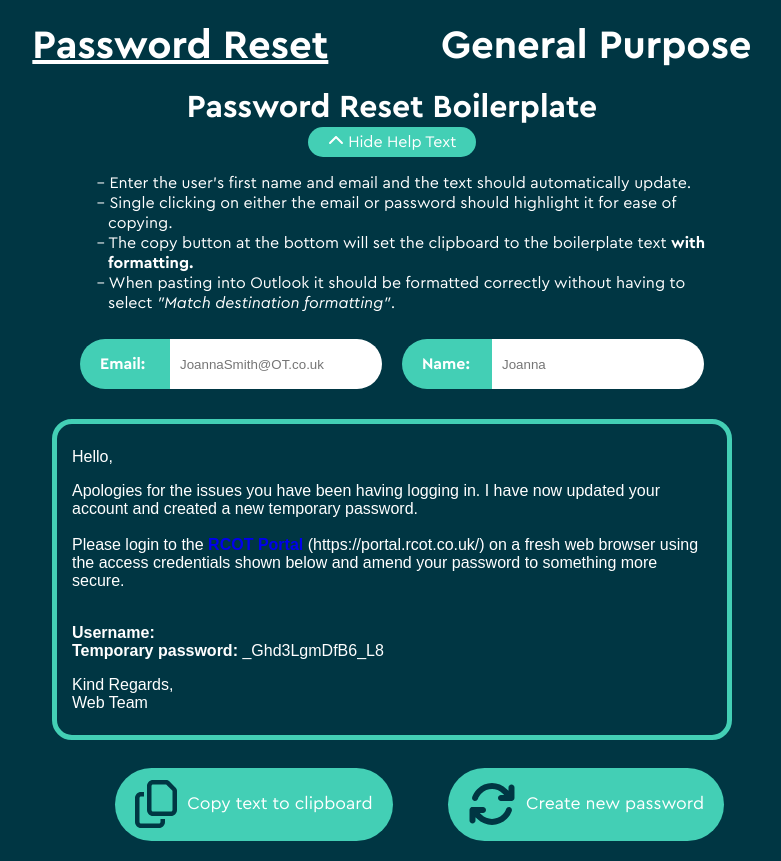
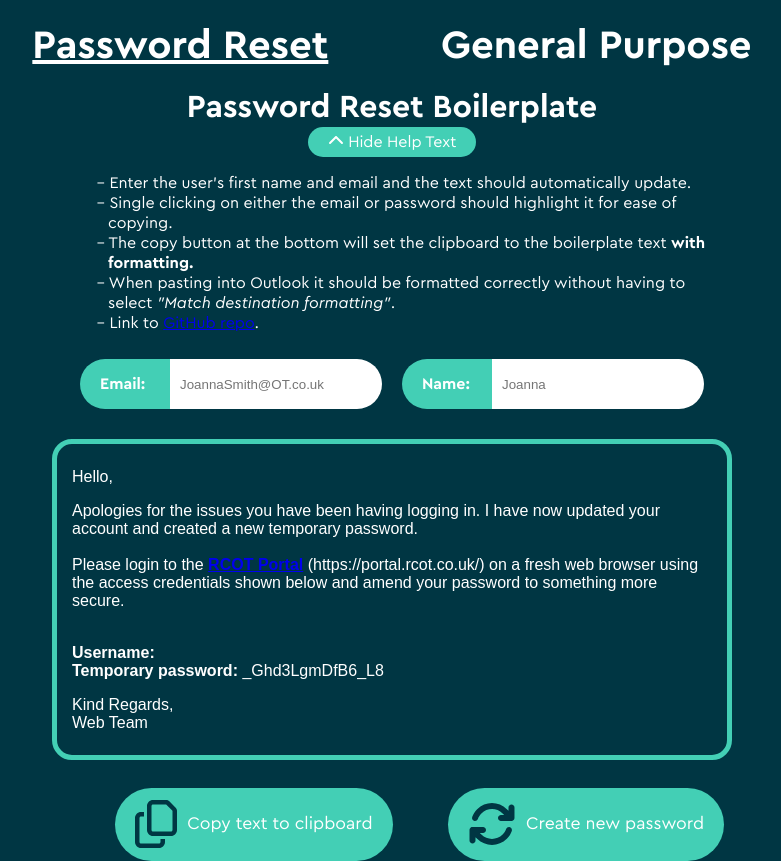
Before and after one commit to sam-rcot/boilerplateReact, a React (Vite) app: page / in a window 1280 px wide. Both pictures are taken after a click on the button "Show Help Text". Shown: the whole page, without its empty margins (248-1029 px from the left). Built offline with nearby package versions, Linux system fonts and the light colour scheme.

Commit message:
Added link to GitHub and changed link styling

```diff
--- a/src/components/passwordreset/passwordreset.tsx
+++ b/src/components/passwordreset/passwordreset.tsx
@@ -26,6 +26,7 @@ const PasswordReset = () => {
           <li>Single clicking on either the email or password should highlight it for ease of copying.</li>
           <li>The copy button at the bottom will set the clipboard to the boilerplate text <strong>with formatting. </strong></li>
           <li>When pasting into Outlook it should be formatted correctly without having to select <i>"Match destination formatting"</i>.</li>
+          <li>Link to <a href="https://github.com/sam-rcot/boilerplateReact">GitHub repo</a>.</li>
         </ul>
       }
       <UserForm setEmail={setEmail} setFirstName={setFirstName} />
--- a/src/components/userdetails/userdetails.module.scss
+++ b/src/components/userdetails/userdetails.module.scss
@@ -22,9 +22,7 @@
   strong {
     font-family: inherit;
   }
-  a {
-    text-decoration: none;
-  }
+
 }
 .buttonContainer {
   display: flex;
--- a/src/index.css
+++ b/src/index.css
@@ -17,6 +17,9 @@ h1 {
     font-family: 'Cera Pro';
     text-align: center;
 }
+a:visited {
+    color: #06c;
+}
 
 @media only screen and (max-width: 870px) {
     h1 {
```
Also changed, not shown: 6 other files (tests, documents, lock files or other folders).
